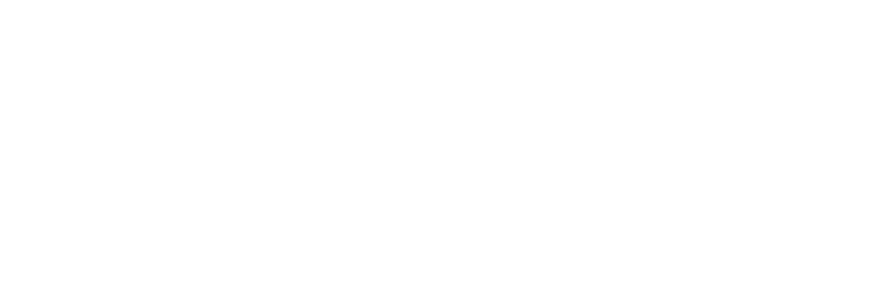
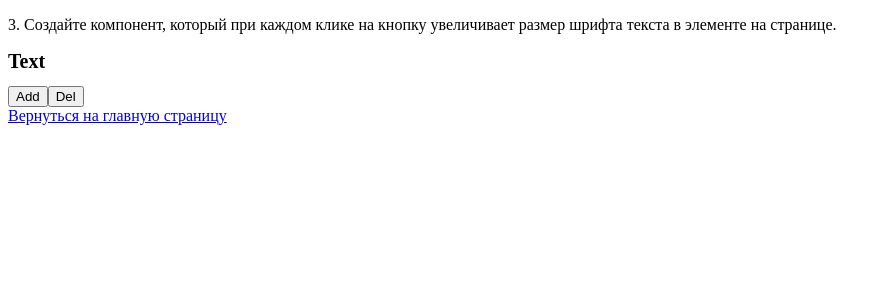
Before and after one commit to Mariklimova/react-tasks, a React (Create React App) app in the folder react-tasks/: page /task64 in a window 1280 px wide. Before the commit this address had no page. Shown: the top 300 px of the page, without its empty margins (0-887 px from the left). Built offline with nearby package versions, Linux system fonts and the light colour scheme.

Commit message:
added tasks 62-67

```diff
--- a/react-tasks/src/App.js
+++ b/react-tasks/src/App.js
@@ -61,6 +61,12 @@
 import Task59 from './pages/Task59/Task59';
 import Task60 from './pages/Task60/Task60';
 import Task61 from './pages/Task61/Task61';
+import Task62 from './pages/Task62/Task62';
+import Task63 from './pages/Task63/Task63';
+import Task64 from './pages/Task64/Task64';
+import Task65 from './pages/Task65/Task65';
+import Task66 from './pages/Task66/Task66';
+import Task67 from './pages/Task67/Task67';
 
 
 function App() {
@@ -129,6 +135,12 @@
         <Route path='/task59' element={<Task59 />} />
         <Route path='/task60' element={<Task60 />} />
         <Route path='/task61' element={<Task61 />} />
+        <Route path='/task62' element={<Task62 />} />
+        <Route path='/task63' element={<Task63 />} />
+        <Route path='/task64' element={<Task64 />} />
+        <Route path='/task65' element={<Task65 />} />
+        <Route path='/task66' element={<Task66 />} />
+        <Route path='/task67' element={<Task67 />} />
 
 
 
--- a/react-tasks/src/pages/Home/Home.js
+++ b/react-tasks/src/pages/Home/Home.js
@@ -66,6 +66,12 @@
         <p><Link to={'/task59'}>Перейти к задаче 59</Link></p>
         <p><Link to={'/task60'}>Перейти к задаче 60</Link></p>
         <p><Link to={'/task61'}>Перейти к задаче 61</Link></p>
+        <p><Link to={'/task62'}>Перейти к задаче 62</Link></p>
+        <p><Link to={'/task63'}>Перейти к задаче 63</Link></p>
+        <p><Link to={'/task64'}>Перейти к задаче 64</Link></p>
+        <p><Link to={'/task65'}>Перейти к задаче 65</Link></p>
+        <p><Link to={'/task66'}>Перейти к задаче 66</Link></p>
+        <p><Link to={'/task67'}>Перейти к задаче 67</Link></p>
 
     </>
 }
--- a/react-tasks/src/pages/Task46/Task46.js
+++ b/react-tasks/src/pages/Task46/Task46.js
@@ -1,5 +1,5 @@
 import { Link } from 'react-router-dom'
-import { useState} from "react"
+import { useState } from "react"
 
 function Task46() {
     const [flag, setFlag] = useState(false);
@@ -12,11 +12,11 @@
         <div>
             <button onClick={() => setFlag(!flag)}>Click</button>
 
-        { flag?<div>
+            {flag ? <div>
                 <p>Paragraf 1</p>
                 <p>Paragraf 2</p>
                 <p>Paragraf 3</p>
-        </div>:null}
+            </div> : null}
 
         </div>
 
--- a/react-tasks/src/pages/Task60/Task60.js
+++ b/react-tasks/src/pages/Task60/Task60.js
@@ -24,7 +24,7 @@
             <h1>
                 {+time.getHours() < 10 ? `0${time.getHours()}` : time.getHours()} :
                 {+time.getMinutes() < 10 ? `0${time.getMinutes()}` : time.getMinutes()} :
-                {+time.getHours() < 10 ? `0${time.getSeconds()}` : time.getSeconds()}
+                {+time.getSeconds() < 10 ? `0${time.getSeconds()}` : time.getSeconds()}
 
             </h1>
 
--- a/react-tasks/src/pages/Task61/Task61.js
+++ b/react-tasks/src/pages/Task61/Task61.js
@@ -1,14 +1,15 @@
 import { Link } from 'react-router-dom'
-import { useEffect, useState } from "react"
+import { useEffect} from "react"
 import axios from 'axios'
 
 function Task47() {
 
-    // const randomId = Math.floor(Math.random() * 200)
 
     async function getResult() {
-        const response = await axios.get('http://numbersapi.com/10');
-        // console.log(response.data.fragment);
+        // const randomId = Math.floor(Math.random() * 9000)
+        // console.log(randomId);
+        const response = await axios.get(`http://numbersapi.com/${Math.floor(Math.random() * 9000)}`);
+        console.log(response.data);
     }
 
 
--- /dev/null
+++ b/react-tasks/src/pages/Task62/Task62.js
@@ -0,0 +1,47 @@
+import { Link } from 'react-router-dom'
+import { useRef, useState } from "react"
+
+
+function Task47() {
+
+    // const [color, setColor] = useState('black')
+
+    // const changeColor = () => {
+    //     setColor('red')
+    // }
+
+
+    // return <>
+
+    //     <p>1. Создайте компонент, который по клику на кнопку меняет цвет текста на красный</p>
+    //     <div>
+
+    //         <h1 style={{ color: color }}>Text</h1>
+    //         <button onClick={changeColor}>Click</button>
+    //     </div>
+
+    //     <Link to={'/'}>Вернуться на главную страницу</Link>
+    // </>
+
+
+    const color = useRef()
+
+    const changeColor = () => {
+        color.current.style.color = 'red'
+    }
+
+
+    return <>
+
+        <p>1. Создайте компонент, который по клику на кнопку меняет цвет текста на красный</p>
+        <div>
+
+            <h1 ref={color}>Text</h1>
+            <button onClick={changeColor}>Click</button>
+        </div>
+
+        <Link to={'/'}>Вернуться на главную страницу</Link>
+    </>
+}
+
+export default Task47
--- /dev/null
+++ b/react-tasks/src/pages/Task63/Task63.js
@@ -0,0 +1,48 @@
+import { Link } from 'react-router-dom'
+import { useRef, useState } from "react"
+
+
+function Task47() {
+
+    // const [color, setColor] = useState('black')
+
+    // const changeColor = () => {
+    //     setColor(Math.floor(Math.random() * 999))
+    // }
+
+
+    // return <>
+
+    //     <p>2. Создайте компонент, который по клику на кнопку рандомно у h1 меняет цвет
+    //         текста</p>
+    //     <div>
+
+    //         <h1 style={{ color: `#${color}`}}>Text</h1>
+    //         <button onClick={changeColor}>Click</button>
+    //     </div>
+
+    //     <Link to={'/'}>Вернуться на главную страницу</Link>
+    // </>
+
+
+    const h_1 = useRef()
+
+    const changeColor = () => {
+        h_1.current.style.color = `#${Math.floor(Math.random() * 999)}`
+    }
+
+
+    return <>
+
+        <p>2. Создайте компонент, который по клику на кнопку рандомно у h1 меняет цвет  текста</p>
+        <div>
+
+            <h1 ref={h_1}>Text</h1>
+            <button onClick={changeColor}>Click</button>
+        </div>
+
+        <Link to={'/'}>Вернуться на главную страницу</Link>
+    </>
+}
+
+export default Task47
--- /dev/null
+++ b/react-tasks/src/pages/Task64/Task64.js
@@ -0,0 +1,53 @@
+import { Link } from 'react-router-dom'
+import { useRef, useState } from "react"
+
+
+function Task47() {
+
+    // const [fontSize, setFontSize] = useState(20)
+
+    // return <>
+
+    //     <p>3. Создайте компонент, который при каждом клике на кнопку увеличивает размер
+    //         шрифта текста в элементе на странице.</p>
+    //     <div>
+
+    //         <h1 style={{ fontSize: fontSize }}>Text</h1>
+
+    //         <button onClick={() => setFontSize(fontSize + 1)}>Add</button>
+    //         <button onClick={() => setFontSize(fontSize - 1)}>Del</button>
+    //     </div>
+
+    //     <Link to={'/'}>Вернуться на главную страницу</Link>
+    // </>
+
+
+    const h_1 = useRef()
+
+    const changeSize = () => {
+        // let curSize = fontSize.current.style.fontSize;
+
+        h_1.current.style.fontSize = parseInt(h_1.current.style.fontSize) + 1+'px'
+    }
+    const changeSize_2 = () => {
+        // let curSize = fontSize.current.style.fontSize;
+
+        h_1.current.style.fontSize = parseInt(h_1.current.style.fontSize) - 1+'px'
+    }
+
+
+    return <>
+
+        <p>3. Создайте компонент, который при каждом клике на кнопку увеличивает размер  шрифта текста в элементе на странице.</p>
+
+        <div>
+            <h1 ref={h_1} style={{fontSize:20}}>Text</h1>
+            <button onClick={changeSize}>Add</button>
+            <button onClick={changeSize_2}>Del</button>
+        </div >
+
+        <Link to={'/'}>Вернуться на главную страницу</Link>
+    </>
+}
+
+export default Task47
--- /dev/null
+++ b/react-tasks/src/pages/Task65/Task65.js
@@ -0,0 +1,28 @@
+import { Link } from 'react-router-dom'
+import { useRef, useState } from "react"
+
+
+function Task47() {
+
+
+    const inp = useRef()
+
+
+
+
+
+    return <>
+
+        <p>4. Создайте компонент, который при фокусе на текстовом поле добавляет
+            background (onFocus, onBlur)</p>
+
+        <div>
+            <input type="text" ref={inp} onFocus={()=>inp.current.style.background = 'green'} onBlur={()=>inp.current.style.background = 'white'} />
+
+        </div >
+
+        <Link to={'/'}>Вернуться на главную страницу</Link>
+    </>
+}
+
+export default Task47
--- /dev/null
+++ b/react-tasks/src/pages/Task66/Task66.js
@@ -0,0 +1,31 @@
+import { Link } from 'react-router-dom'
+import { useRef } from "react"
+
+
+function Task47() {
+
+
+    const btn = useRef(0)
+
+    const countClick = () => {
+        btn.current++
+        console.log(btn.current);
+    }
+
+
+
+    return <>
+
+        <p>5. Реализуйте компонент, который отслеживает количество кликов на кнопку с
+            помощью useRef и выводит это число в консоль при каждом клике</p>
+
+        <div>
+            <button onClick={countClick}>Click</button>
+
+        </div >
+
+        <Link to={'/'}>Вернуться на главную страницу</Link>
+    </>
+}
+
+export default Task47
--- /dev/null
+++ b/react-tasks/src/pages/Task67/Task67.js
@@ -0,0 +1,31 @@
+import { Link } from 'react-router-dom'
+import { useRef } from "react"
+
+
+function Task47() {
+
+
+    const btn = useRef()
+
+
+
+
+
+    return <>
+
+        <p>6. Разработайте компонент для реализации "подсказок" (tooltips). При наведении на
+            элемент интерфейса (например, кнопку), компонент отображает подсказку с
+            текстом. (onMouseEnter срабатывает, когда курсор мыши входит в область
+            элемента. onMouseLeave срабатывает, когда курсор мыши покидает область
+            элемента.)</p>
+
+        <div>
+            <button >Click</button>
+
+        </div >
+
+        <Link to={'/'}>Вернуться на главную страницу</Link>
+    </>
+}
+
+export default Task47
```
Lines whose indentation alone changed are shown as unchanged.
